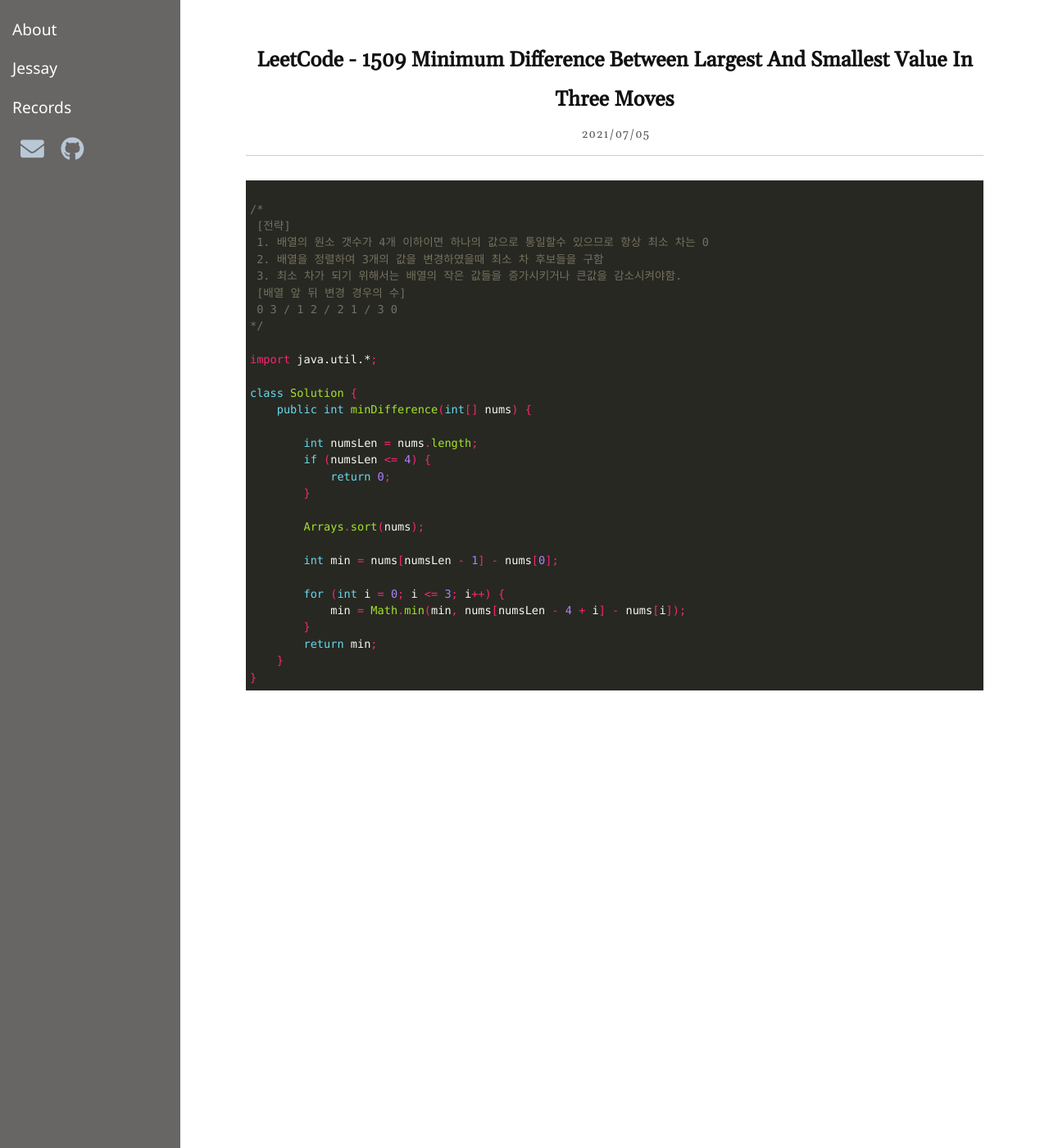
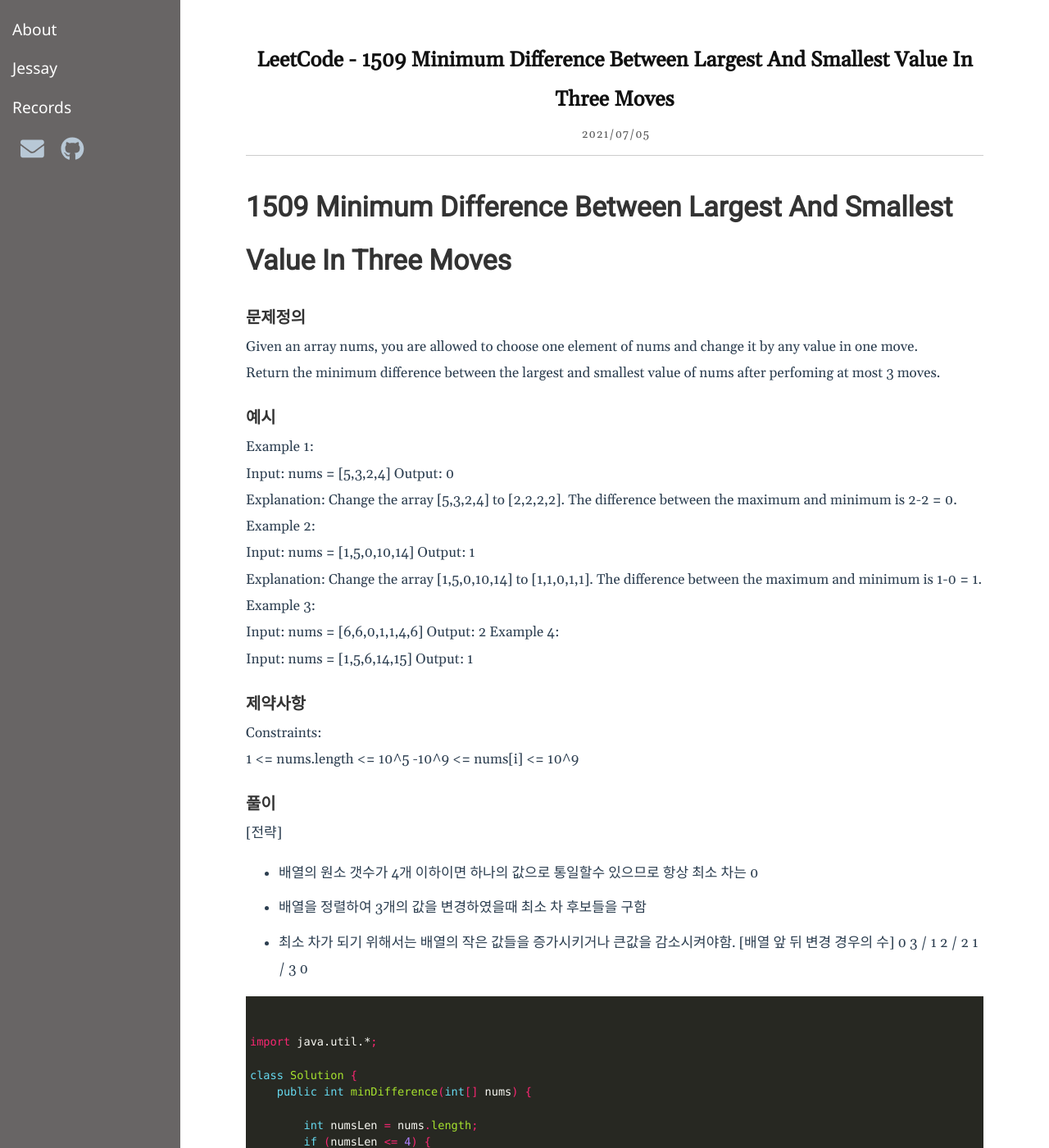
Before and after one commit to jerry92k/jerry92k.github.io, a Jekyll site: the page built from _posts/leetcode/2021-07-05-[medium] 1509 Minimum Difference Between Largest And Smallest Value In Three Moves.md, in a window 1280 px wide and 1400 px high. Shown: the whole window at 82% size. Built offline with Jekyll 4.4.1, drawn with Linux system fonts in a browser that asks for light colours; nearby versions of some CDN libraries; comment, search, counter and statistics services are not loaded.

Commit message:
leetcode medium 17, 1509, 1386

````diff
--- a/_posts/leetcode/2021-07-05-[medium] 1509 Minimum Difference Between Largest And Smallest Value In Three Moves.md
+++ b/_posts/leetcode/2021-07-05-[medium] 1509 Minimum Difference Between Largest And Smallest Value In Three Moves.md
@@ -5,16 +5,55 @@
 categories: leetcode
 ---
 
+# 1509 Minimum Difference Between Largest And Smallest Value In Three Moves
+
+### 문제정의
+Given an array nums, you are allowed to choose one element of nums and change it by any value in one move.
+
+Return the minimum difference between the largest and smallest value of nums after perfoming at most 3 moves.
+
+### 예시
+Example 1:
+
+Input: nums = [5,3,2,4]
+Output: 0
+
+Explanation: Change the array [5,3,2,4] to [2,2,2,2].
+The difference between the maximum and minimum is 2-2 = 0.
+
+Example 2:
+
+Input: nums = [1,5,0,10,14]
+Output: 1
+
+Explanation: Change the array [1,5,0,10,14] to [1,1,0,1,1].
+The difference between the maximum and minimum is 1-0 = 1.
+
+Example 3:
+
+Input: nums = [6,6,0,1,1,4,6]
+Output: 2
+Example 4:
+
+Input: nums = [1,5,6,14,15]
+Output: 1
+
+### 제약사항
+Constraints:
+
+1 <= nums.length <= 10^5
+-10^9 <= nums[i] <= 10^9
+
+### 풀이
+[전략]
+- 배열의 원소 갯수가 4개 이하이면 하나의 값으로 통일할수 있으므로 항상 최소 차는 0
+- 배열을 정렬하여 3개의 값을 변경하였을때 최소 차 후보들을 구함
+- 최소 차가 되기 위해서는 배열의 작은 값들을 증가시키거나 큰값을 감소시켜야함.
+ [배열 앞 뒤 변경 경우의 수]
+ 0 3 / 1 2 / 2 1 / 3 0
+
 ```java
 
-/*
- [전략]
- 1. 배열의 원소 갯수가 4개 이하이면 하나의 값으로 통일할수 있으므로 항상 최소 차는 0
- 2. 배열을 정렬하여 3개의 값을 변경하였을때 최소 차 후보들을 구함
- 3. 최소 차가 되기 위해서는 배열의 작은 값들을 증가시키거나 큰값을 감소시켜야함.
- [배열 앞 뒤 변경 경우의 수]
- 0 3 / 1 2 / 2 1 / 3 0
-*/
 
 import java.util.*;
 
````
Also changed, not shown: _posts/leetcode/2021-07-05-[medium] 1386 Cinema Seat Allocation.md (+45 -5 lines), _posts/leetcode/2021-07-08-[medium] 17 Letter Combinations Of A Phone Number.md (+35 -4 lines), public/img/2021-07-05-cinema-seats.png (added), public/img/2021-07-08-phoneButtons.png (added).
